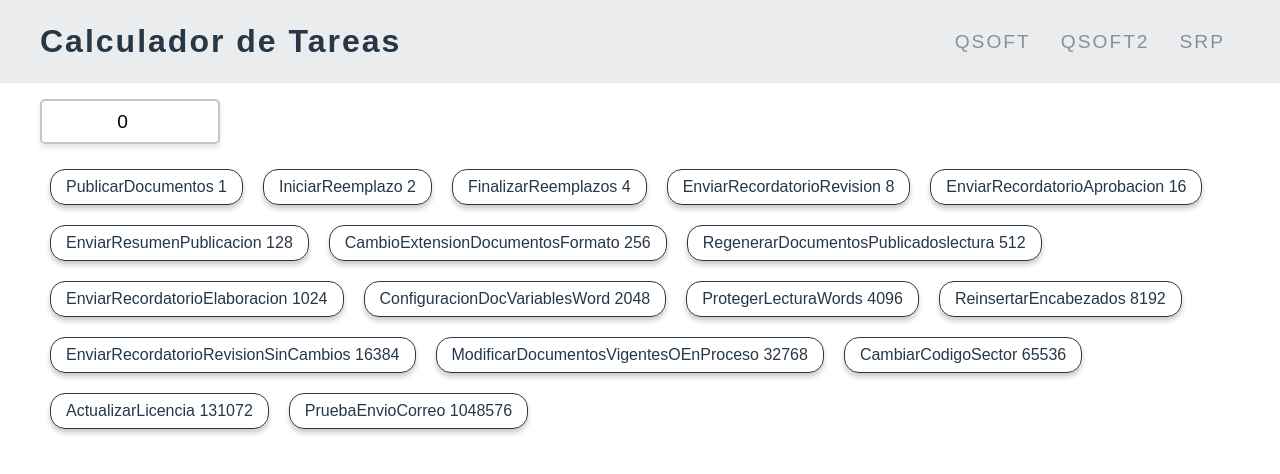
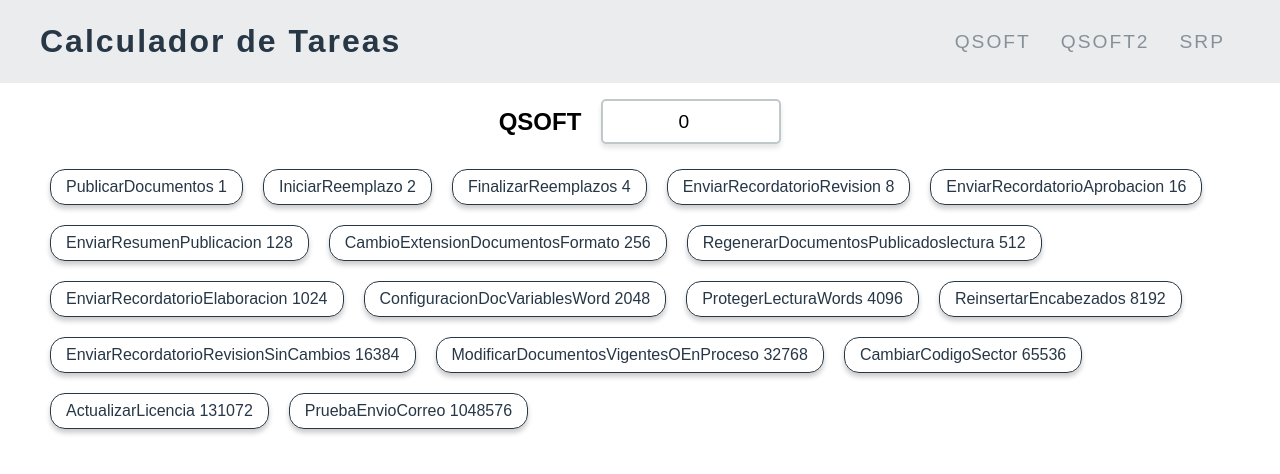
Before and after one commit to yuniors87/CaT, a Gatsby site: page /qsoft in a window 1280 px wide. Built offline with nearby package versions, Linux system fonts and the light colour scheme; Gatsby itself is replaced by a stand-in of ours.

Commit message:
almost done with hooks

```diff
--- a/src/components/calculador2.js
+++ b/src/components/calculador2.js
@@ -1,22 +1,25 @@
-import React, { useState, useEffect } from 'react';
+import React, { useState } from 'react';
+import styled from 'styled-components';
 import ListaTareas from './listaTareas';
 import Input from './input';
 
-function Calculador2({ tareas }) {
+const StyledTitle = styled.h2`
+  margin: auto 0;
+  margin-right: 20px;
+`;
+
+function Calculador2({ tareas, title }) {
   const [listaTareas, setListaTareas] = useState(tareas);
   const [valorActual, setValorActual] = useState(0);
 
   const MarcarTarea = (valorTarea) => {
     // very importat, not just copy the array, instead avoid mutation
-    console.log(`a marcar ${valorTarea}`);
     const nuevaListaTareas = [...listaTareas];
     const tareaSeleccionada = nuevaListaTareas.findIndex(
       (obj) => obj.valor === valorTarea,
     );
     nuevaListaTareas[tareaSeleccionada].activo = !listaTareas[tareaSeleccionada]
       .activo;
-    console.log(nuevaListaTareas);
-
     setListaTareas(nuevaListaTareas);
   };
 
@@ -30,12 +33,6 @@
     setValorActual(valorXTareas);
   };
 
-  const LimpiarTareas = () => {
-    const nuevaListaTareas = [...listaTareas];
-    listaTareas.map((tarea) => ({ tarea, activo: false }));
-    setListaTareas(nuevaListaTareas);
-  };
-
   const CalcularTareasXValor = (valorIngresado) => {
     const listaLimpia = [...listaTareas].reverse();
     let nuevoValor = valorIngresado;
@@ -47,83 +44,17 @@
           nuevoValor -= listaLimpia[i].valor;
           listaLimpia[i].activo = true;
           valorFinal += listaLimpia[i].valor;
-        } else {
-          listaLimpia[i].activo = false;
         }
       }
     }
-    if (valorFinal != valorIngresado) {
-      // setListaTareas(listaTareas);
-    } else {
-      setListaTareas(listaLimpia.reverse());
+    if (valorFinal !== valorIngresado) {
+      for (let i = 0; i < listaLimpia.length; i += 1) {
+        listaLimpia[i].activo = false;
+      }
     }
-
-    // const listaValoresGeneral = listaTareas.map((elem) => elem.valor);
-    // const tareasMenores = listaValoresGeneral.filter((val) => val <= valorIngresado).reverse();
-    // let nuevoValor = valorIngresado;
-    // const listaFinal = [];
-    // for (let i = 0; i < tareasMenores.length; i += 1) {
-    //   if (tareasMenores[i] <= nuevoValor) {
-    //     nuevoValor -= tareasMenores[i];
-    //     listaFinal.push(tareasMenores[i]);
-    //   }
-    // }
-
-    // const valorFinal = Number(listaFinal.reduce((a, b) => a + b, 0));
-    // console.log(listaFinal);
-    // LimpiarTareas();
-
-    // if (valorFinal === valorIngresado) {
-    //   listaFinal.map((tarea) => MarcarTarea(tarea));
-    // }
+    setValorActual(valorIngresado);
+    setListaTareas(listaLimpia.reverse());
   };
-
-
-  // const CalcularTareasValor = (menoresTarget) => {
-  //   // recive las tareas menores al valor seleccionado,
-  //   // resta al valor recibido el maximo de las tareas menores
-  //   // vuelve a restar el mayor al resto, siempre
-  //   // y cuando la siguiente tarea sea menor o igal al resto
-  //   // menoresTarget = [1, 2, 4, 8, 16]; valor= 22
-  //   // 22 - 16 = 6
-  //   // 6 - 8 = 8 es mayor a 6, se salta
-  //   // 6 - 4 = 2
-  //   // 2 - 2 = 0
-  //   // 0 - 1 = 0 es menor a 1, se salta
-  //   // se suman [16, 4, 2]
-  //   menoresTarget.reverse();
-  //   let nuevoValor = valorActual;
-  //   const listaFinal = [];
-  //   for (let i = 0; i < menoresTarget.length; i += 1) {
-  //     if (menoresTarget[i] <= nuevoValor) {
-  //       nuevoValor -= menoresTarget[i];
-  //       listaFinal.push(menoresTarget[i]);
-  //     }
-  //   }
-
-  //   const valorFinal = Number(listaFinal.reduce((a, b) => a + b, 0));
-  //   if (valorFinal === valorActual) {
-  //     listaFinal.map((item) => MarcarTarea(item));
-  //   }
-  // };
-
-
-  // const CalcularTareasDesdeValor = () => {
-  //   const listaValoresGeneral = listaTareas.map((elem) => elem.valor);
-  //   const tareasMenores = listaValoresGeneral.filter((val) => val <= valorActual);
-  //   if (tareasMenores.includes(valorActual)) {
-  //     MarcarTarea(valorActual);
-  //   } else {
-  //     CalcularTareasValor(tareasMenores);
-  //   }
-  // };
-
-  useEffect(() => {
-    // CalcularTareasDesdeValor();
-    // CalcularTareasXValor();
-    // CalculatValorXTareas();
-    // console.log('eff');
-  }, [valorActual]);
 
   const TareaSeleccionada = (dato) => {
     MarcarTarea(dato);
@@ -132,12 +63,12 @@
 
   const CambiarValor = (e) => {
     const valorIngresado = Number(e.target.value);
-    setValorActual(valorIngresado);
     CalcularTareasXValor(valorIngresado);
   };
 
   return (
-    <div>
+    <>
+      <StyledTitle>{title}</StyledTitle>
       <Input
         valor={valorActual}
         cambiar={CambiarValor}
@@ -146,7 +77,7 @@
         listaTareas={listaTareas}
         tareaSeleccionada={TareaSeleccionada}
       />
-    </div>
+    </>
   );
 }
 
--- a/src/components/input.js
+++ b/src/components/input.js
@@ -29,6 +29,7 @@
       onChange={(e) => {
         cambiar(e);
       }}
+      placeholder={0}
     />
   );
 }
--- a/src/components/tarea.js
+++ b/src/components/tarea.js
@@ -15,7 +15,6 @@
 `;
 
 const StyledTag = styled.p`
-  /* background: lightcoral; */
   display: inline-block;
   margin: 8px 15px;
   font-size: 1rem;
--- a/src/pages/qsoft.js
+++ b/src/pages/qsoft.js
@@ -6,8 +6,7 @@
 const title = 'QSOFT';
 const Qsoft = () => (
   <Layout title={title}>
-    <Calculador2 tareas={Tareas} />
-    {/* <Calculador tareas={Tareas} title={title} /> */}
+    <Calculador2 tareas={Tareas} title={title} />
   </Layout>
 );
 
--- a/src/pages/qsoft2.js
+++ b/src/pages/qsoft2.js
@@ -1,12 +1,12 @@
 import React from 'react';
 import Layout from '../components/layout';
-import Calculador from '../components/calculador';
+import Calculador2 from '../components/calculador2';
 import Tareas from '../sistemas/qsoft2';
 
 const title = 'QSOFT2';
 const Qsoft2 = () => (
   <Layout title={title}>
-    <Calculador tareas={Tareas} title={title} />
+    <Calculador2 tareas={Tareas} title={title} />
   </Layout>
 );
 
--- a/src/pages/srp.js
+++ b/src/pages/srp.js
@@ -1,12 +1,12 @@
 import React from 'react';
 import Layout from '../components/layout';
-import Calculador from '../components/calculador';
+import Calculador2 from '../components/calculador2';
 import Tareas from '../sistemas/srp';
 
 const title = 'SRP';
 const Srp = () => (
   <Layout title={title}>
-    <Calculador tareas={Tareas} title={title} />
+    <Calculador2 tareas={Tareas} title={title} />
   </Layout>
 );
 
```
